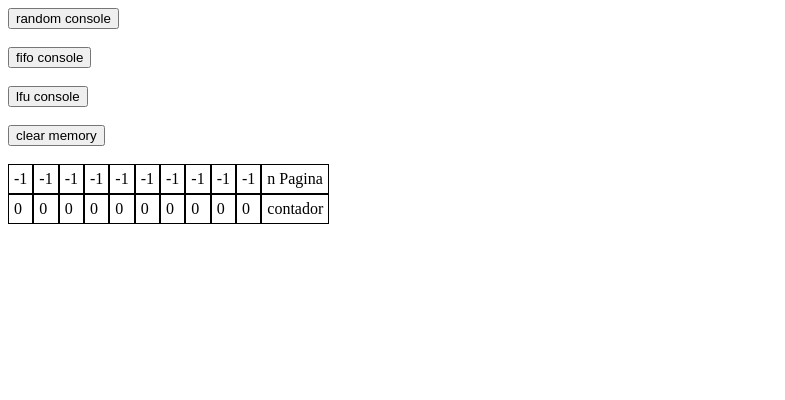
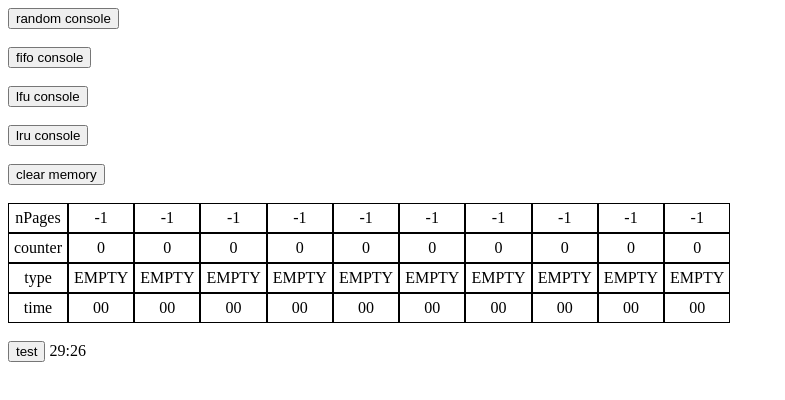
Before and after one commit to lpgoulart/SMV, an Angular app: page / in a window 1280 px wide. Shown: the top 400 px of the page, without its empty margins (0-785 px from the left). Built offline with nearby package versions, Linux system fonts and the light colour scheme.

Commit message:
lru generator function of memory simulator

```diff
--- a/src/app/app.component.html
+++ b/src/app/app.component.html
@@ -16,6 +16,12 @@
 
 <br><br>
 
+<button (click)="lruMemory()">
+  lru console
+</button>
+
+<br><br>
+
 <button (click)="cleanMemory()">
   clear memory
 </button>
@@ -23,20 +29,41 @@
 <br><br>
 
 <div style="display: inline-flex">
+  <div>
+    <div class="display">
+      nPages
+    </div>
+    <div class="display">
+      counter
+    </div>
+    <div class="display">
+      type
+    </div>
+    <div class="display">
+      time
+    </div>
+  </div>
   <div *ngFor="let data of memoria">
-    <div style="border: 1px black solid; padding: 5px">
+    <div class="display">
       {{data.number}}
     </div>
-    <div style="border: 1px black solid; padding: 5px">
+    <div class="display">
       {{data.count}}
     </div>
-  </div>
-  <div>
-    <div style="border: 1px black solid; padding: 5px">
-      n Pagina
+    <div class="display">
+      {{data.type}}
     </div>
-    <div style="border: 1px black solid; padding: 5px">
-      contador
+    <div class="display">
+      {{data.time | date:'ss'}}
     </div>
   </div>
+
 </div>
+
+<br><br>
+
+<button (click)="test()">
+  test
+</button>
+
+{{time | date:'mm:ss'}}
--- a/src/app/app.component.less
+++ b/src/app/app.component.less
@@ -0,0 +1,5 @@
+.display {
+    border: 1px black solid;
+    padding: 5px;
+    text-align: center;
+}
--- a/src/app/app.component.ts
+++ b/src/app/app.component.ts
@@ -4,6 +4,7 @@ interface Memoria {
   number: number;
   count: number;
   type: string;
+  time: number;
 }
 
 @Component({
@@ -19,20 +20,28 @@ export class AppComponent {
   memoria: Memoria[] = [];
   replaceIndex: number;
   entry: number;
-  newPage = { 'number': 0, 'count': 0, 'type': "" };
+  newPage = { 'number': 0, 'count': 0, 'type': "", "time": 0 };
+  time: number;
 
   ngOnInit() {
     for (let i = 0; i < this.memorySize; i++) {
       this.memoria.push({
         number: -1,
         count: 0,
-        type: "EMPTY"
+        type: "EMPTY",
+        time: 0
       });
     }
     this.newPage.number=0;
     this.newPage.count =0;
     this.entry = 0;
     this.replaceIndex = 0;
+    this.time = Date.now();
+  }
+
+  test(): void {
+    let now = Date.now();
+    this.time = now - this.time;
   }
 
 
@@ -49,8 +58,9 @@ export class AppComponent {
     this.newPage.number = (Math.floor(Math.random() * (10 - 0 + 1)) + 0);
     this.newPage.count = 0;
     this.newPage.type = (Math.floor(Math.random() * (1 - 0 + 1)) + 0) ? "R" : "W";
+    this.newPage.time = Date.now();
+    console.log(this.newPage)
 
-    console.log(this.newPage.number + " " + this.newPage.type);
   }
   checkValue(): boolean {
     let i:number;
@@ -72,6 +82,20 @@ export class AppComponent {
       if( this.memoria[i].number < this.memoria[i+1].number) {
         this.replaceIndex = i;
         break;
+      }
+    }
+  }
+  // adjust?
+  checkLastUsed(): void {
+    let i:number;
+    let now:number;
+
+    for ( i = 0; i < this.memoria.length - 1; i++) {
+      now = Date.now();
+      this.memoria[i].time -= now;
+      let nextTime = this.memoria[i+1].time -= now;
+      if( this.memoria[i].time < nextTime ) {
+        this.replaceIndex = i;
       }
     }
   }
@@ -162,6 +186,50 @@ export class AppComponent {
     }
 
   }
+  // function to generate and push new page to memory as first in first out ---- adjust??
+  lruMemory(): void {
+    this.generateValue();
+
+    if( this.entry != this.memorySize ) {
+      if ( this.checkValue() ) {
+        this.memoria[this.replaceIndex].count++;
+        this.memoria[this.entry].time = this.newPage.time;
+        console.log(this.memoria);
+        console.log("hit");
+
+      }
+      else {
+        this.memoria[this.entry].number = this.newPage.number;
+        this.memoria[this.entry].count = 0;
+        this.memoria[this.entry].type = this.newPage.type;
+        this.memoria[this.entry].time = this.newPage.time;
+        this.entry++;
+        console.log(this.memoria);
+
+      }
+    }
+    else {
+
+      if ( this.checkValue() ) {
+        this.memoria[this.replaceIndex].count++;
+        this.memoria[this.replaceIndex].time = this.newPage.time;
+        console.log(this.memoria);
+        console.log("hit");
+
+      }
+      else {
+        this.checkLastUsed();
+
+        this.memoria[this.replaceIndex].number = this.newPage.number;
+        this.memoria[this.replaceIndex].count = 0;
+        this.memoria[this.replaceIndex].type = this.newPage.type;
+        this.memoria[this.replaceIndex].time = this.newPage.time;
+        console.log(this.memoria);
+
+      }
+    }
+
+  }
 
 
 
```
